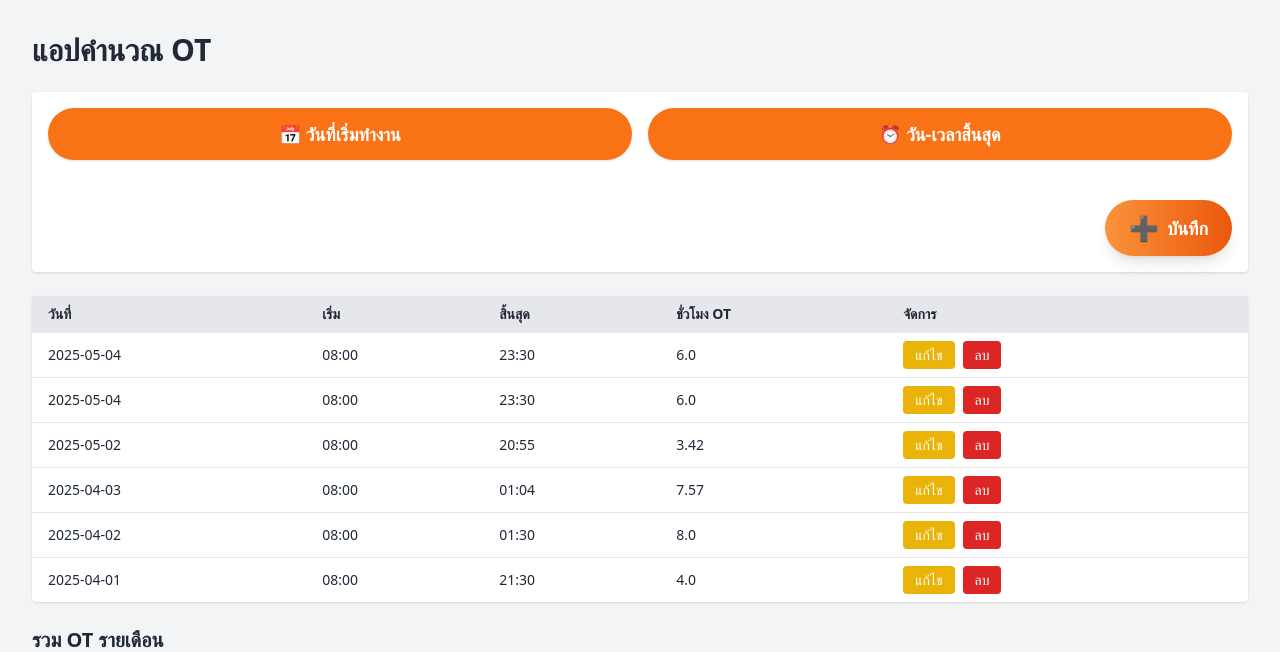
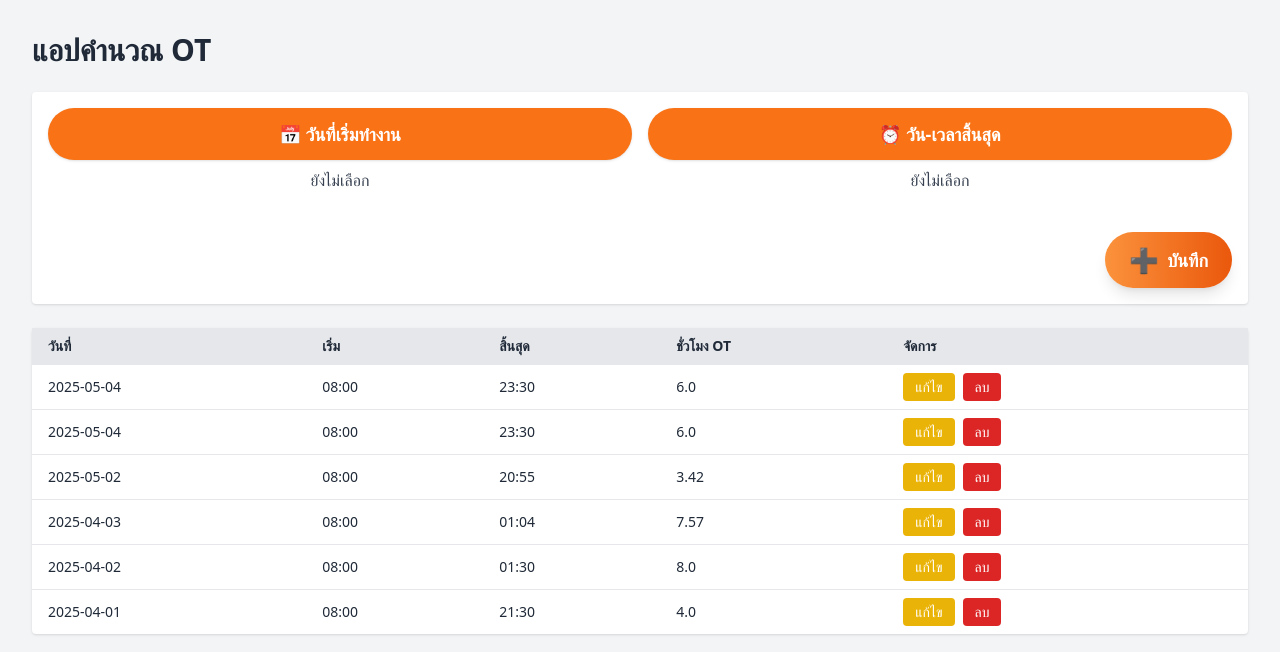
Before and after one commit to samart1231/ot-app, a Flask app: page / in a window 1280 px wide. Shown: the top 652 px of the page. Run offline with Flask 3, Linux system fonts and the light colour scheme; data comes from the database, SQL or seed files in the repository; some libraries are stand-ins or nearby versions.

Commit message:
Update index.html

```diff
--- a/templates/index.html
+++ b/templates/index.html
@@ -18,23 +18,27 @@
 <!-- ปุ่มแทน input -->
 <div class="flex justify-between gap-4 mb-6">
   <!-- ปุ่มซ้าย: วันที่เริ่มทำงาน -->
-  <div class="flex-1">
-    <input type="date" id="start-date" name="work_date" class="hidden">
+  <div class="flex-1 text-center">
+    <input type="date" id="start-date" name="work_date" class="hidden"
+           onchange="document.getElementById('start-display').textContent = this.value">
     <button type="button"
       onclick="document.getElementById('start-date').showPicker()"
       class="w-full px-6 py-3 text-lg font-semibold text-white bg-orange-500 rounded-full shadow hover:bg-orange-600 transition">
       📅 วันที่เริ่มทำงาน
     </button>
+    <div id="start-display" class="mt-2 text-gray-700 font-medium">ยังไม่เลือก</div>
   </div>
 
   <!-- ปุ่มขวา: วัน-เวลาสิ้นสุด -->
-  <div class="flex-1">
-    <input type="datetime-local" id="end-datetime" name="end_time" class="hidden">
+  <div class="flex-1 text-center">
+    <input type="datetime-local" id="end-datetime" name="end_time" class="hidden"
+           onchange="document.getElementById('end-display').textContent = this.value">
     <button type="button"
       onclick="document.getElementById('end-datetime').showPicker()"
       class="w-full px-6 py-3 text-lg font-semibold text-white bg-orange-500 rounded-full shadow hover:bg-orange-600 transition">
       ⏰ วัน-เวลาสิ้นสุด
     </button>
+    <div id="end-display" class="mt-2 text-gray-700 font-medium">ยังไม่เลือก</div>
   </div>
 </div>
 
```
